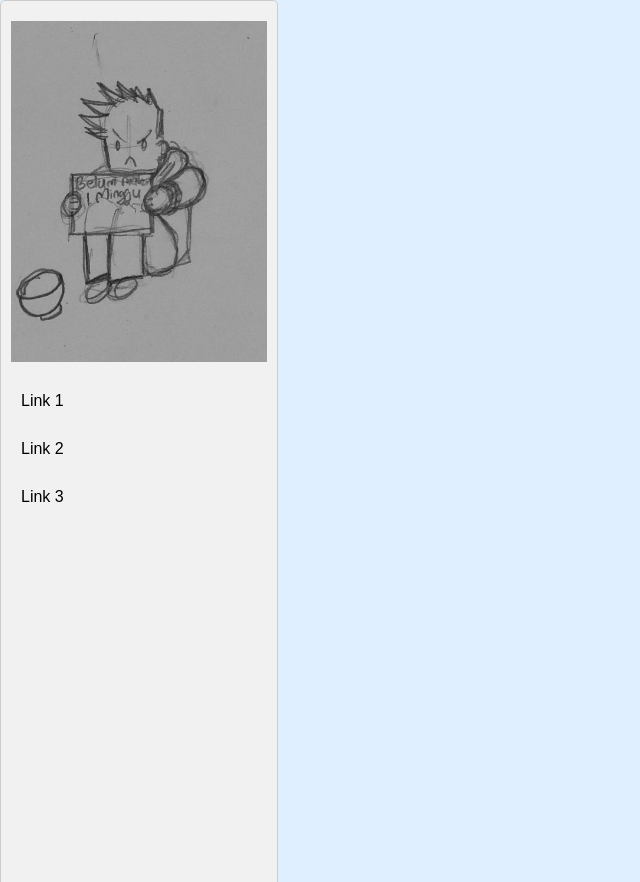
After one commit to RandySteven/randy.blog, a PHP site: page /header.php in a window 1280 px wide. The commit adds this page. Shown: the whole page, without its empty margins (0-640 px from the left). Run offline with PHP 8.4, Linux system fonts and the light colour scheme.

Commit message:
yaudah deh gitu dulu aja kali hari ini

```diff
--- /dev/null
+++ b/footer.php
@@ -0,0 +1,3 @@
+</body>
+<script src="script.js"></script>
+</html>
--- /dev/null
+++ b/header.php
@@ -0,0 +1,12 @@
+<!doctype html>
+<html lang="en">
+<head>
+    <meta charset="UTF-8">
+    <meta name="viewport"
+          content="width=device-width, user-scalable=no, initial-scale=1.0, maximum-scale=1.0, minimum-scale=1.0">
+    <meta http-equiv="X-UA-Compatible" content="ie=edge">
+    <title>Jujuman Blog</title>
+    <link href="style.css" rel="stylesheet">
+</head>
+<body id="main-content">
+<?php require_once "./sidebar.php"; ?>
--- /dev/null
+++ b/sidebar.php
@@ -0,0 +1,8 @@
+<nav id="sidenavbar" style="width: 20%" class="box">
+    <img src="assets/img/profile.jpeg" alt="Navbar Image">
+    <ul>
+        <li><a href="#">Link 1</a></li>
+        <li><a href="#">Link 2</a></li>
+        <li><a href="#">Link 3</a></li>
+    </ul>
+</nav>
--- /dev/null
+++ b/style.css
@@ -0,0 +1,182 @@
+/* Body and Background */
+body {
+    font-family: Arial, sans-serif; /* Similar to Facebook 2004 font */
+    background-color: #E0EFFF; /* Light blue background */
+    margin: 0;
+    padding: 0;
+}
+
+/* Header */
+#header {
+    background-color: #3B5998; /* Dark blue header */
+    color: white;
+    padding: 10px 20px;
+}
+
+#main-content {
+    margin-left: 25%;
+    padding: 10px;
+}
+
+#header h1 {
+    font-size: 20px;
+    margin: 0;
+}
+
+/* Content Area */
+#content {
+    margin: 0 auto; /* Center content horizontally */
+    width: 70%; /* Define content width */
+    padding: 20px;
+}
+
+/* Box for Profile and News Feed */
+.box {
+    background-color: white;
+    border: 1px solid #ccc;
+    padding: 10px;
+    margin-bottom: 15px;
+    border-radius: 5px; /* Slight rounded corners */
+}
+
+/* Profile Section */
+.profile {
+    float: left; /* Float profile section to the left */
+    width: 25%;
+    padding-bottom: 20px;
+    border-bottom: 1px dotted #ccc;
+}
+
+.profile img {
+    width: 100%; /* Match profile picture width to container */
+    border: 1px solid #ccc;
+}
+
+/* News Feed Section */
+.news-feed {
+    float: right; /* Float news feed section to the right */
+    width: 75%;
+}
+
+/* Status Update Box */
+.status-update {
+    border-bottom: 1px solid #ccc;
+    padding-bottom: 10px;
+    margin-bottom: 10px;
+}
+
+.status-update textarea {
+    width: 100%;
+    height: 50px;
+    border: none;
+    font-size: 14px;
+}
+
+/* Form Styles */
+form {
+    margin-bottom: 15px;
+}
+
+label {
+    display: block;
+    margin-bottom: 5px;
+    font-weight: bold;
+}
+
+input[type="text"],
+input[type="password"],
+textarea {
+    padding: 7px; /* Increase padding for a more spacious feel within the textarea */
+    border: 1px solid #ccc; /* Light border */
+    font-size: 14px;
+    resize: vertical; /* Allow users to resize the textarea vertically */
+    border-radius: 0px; /* Slightly rounded corners */
+}
+
+button[type="submit"] {
+    background-color: #3B5998;
+    color: white;
+    padding: 7px 15px; /* Adjust padding to fit content */
+    border: none;
+    border-radius: 3px;
+    cursor: pointer;
+}
+
+button[type="submit"]:hover {
+    background-color: #2F4F83; /* Darken button on hover */
+}
+
+button {
+    width: 100%;
+    margin: 16px 0 4px 0;
+}
+
+/* Links and Buttons */
+a {
+    color: #3B5998; /* Use header color for links */
+    text-decoration: none; /* Remove underline from links */
+}
+
+a:hover {
+    text-decoration: underline; /* Underline links on hover */
+}
+
+button {
+    background-color: #3B5998;
+    color: white;
+    padding: 5px 10px;
+    border: none;
+    border-radius: 3px;
+    cursor: pointer;
+}
+
+button:hover {
+    background-color: #2F4F83; /* Darken button on hover */
+}
+
+.centered {
+    display: flex;
+    justify-content: center;
+    align-items: center;
+    margin-bottom: 16px;
+}
+
+#sidenavbar {
+    position: fixed;  /* Fix the navbar to the side */
+    top: 0;  /* Start at the top */
+    left: 0;  /* Position at left side */
+    width: 200px;  /* Set the width of the navbar */
+    height: 100vh;  /* Set the height to 100% viewport height */
+    background-color: #f1f1f1;  /* Light background color */
+    display: flex;  /* Arrange content vertically */
+    flex-direction: column;  /* Stack elements on top */
+    align-items: center;  /* Center content horizontally */
+}
+
+#sidenavbar img {
+    width: 100%;  /* Make the image fit the navbar width */
+    height: auto;  /* Maintain image aspect ratio */
+    padding: 10px;  /* Add padding around the image */
+}
+
+#sidenavbar ul {
+    list-style: none;  /* Remove default list style */
+    margin: 0;  /* Remove default margin */
+    padding: 0;  /* Remove default padding */
+    width: 100%;  /* Make the list fill the navbar width */
+}
+
+#sidenavbar li {
+    margin: 10px 0;  /* Add space between list items */
+}
+
+#sidenavbar a {
+    text-decoration: none;  /* Remove underline from links */
+    color: black;  /* Set link color */
+    padding: 10px;  /* Add padding to links */
+    display: block;  /* Make links fill the width of the list item */
+}
+
+#sidenavbar a:hover {
+    background-color: #e0e0e0;  /* Change background on hover */
+}
```
Also changed, not shown: form.php (+15 -17 lines), index.php (+8 -20 lines), script.js (added, +13 -0 lines), assets/img/profile.jpeg (added).
